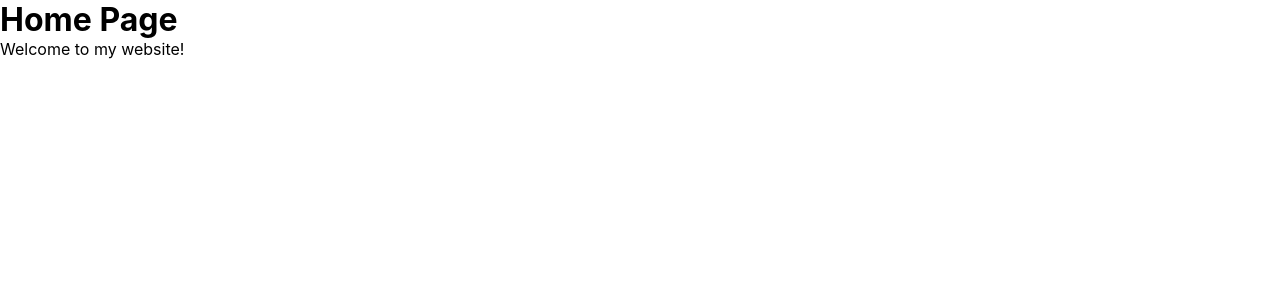
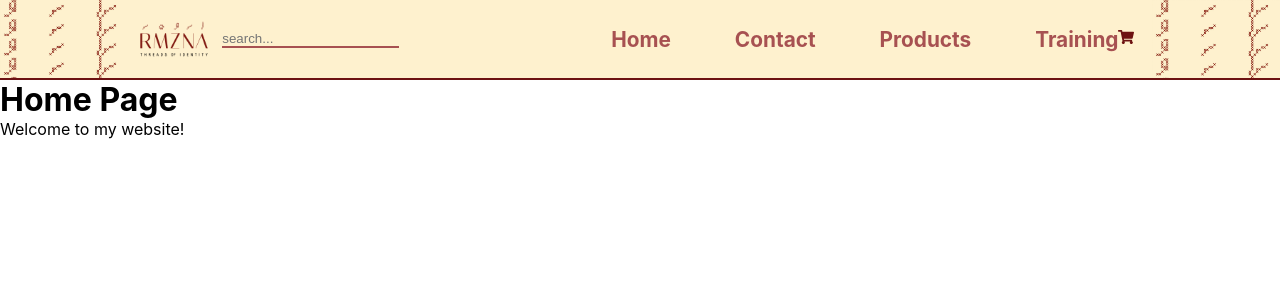
Before and after one commit to AbdellatifAlKerde/Real-Client_Front-End, a React (Create React App) app in the folder real-client-project/: page / in a window 1280 px wide. Shown: the top 300 px of the page. Built offline with nearby package versions, Linux system fonts and the light colour scheme.

Commit message:
Header-Page is done

```diff
--- a/real-client-project/package.json
+++ b/real-client-project/package.json
@@ -8,6 +8,7 @@
     "@testing-library/user-event": "^13.5.0",
     "react": "^18.2.0",
     "react-dom": "^18.2.0",
+    "react-icons": "^4.8.0",
     "react-router-dom": "^6.10.0",
     "react-scripts": "5.0.1",
     "web-vitals": "^2.1.4"
--- a/real-client-project/src/App.js
+++ b/real-client-project/src/App.js
@@ -10,10 +10,11 @@ import ProductsPage from "./pages/Products/Products.js";
 import TrainingPage from "./pages/Training/Training.js";
 import DashboardPage from "./pages/Dashboard/Dashboard.js";
 import NotFound from "./pages/NotFound/NotFound.js";
-
+import Header from "../src/components/header/header"
 function App() {
   return (
     <div className="App">
+      <Header/>
         <Routes>
           <Route>
             <Route exact path="/" element={<HomePage />} />
--- a/real-client-project/src/components/header/header.css
+++ b/real-client-project/src/components/header/header.css
@@ -0,0 +1,174 @@
+
+
+.wrapp{
+    background-color: #fef1ce;
+    height: 10vh    ;
+    border-bottom: 2px solid rgb(109, 18, 18);
+    display: flex;
+    align-items: center;
+    justify-content: space-around;
+}
+
+.logo-search{
+    margin-left: px;
+    width:18%;
+    display: flex;
+    align-items: center;
+    justify-content: space-between;
+}
+.search-bare{
+    border: none;
+    border-bottom: 2px solid rgb(167, 81, 81);
+    background-color:#fef1ce;
+    color: rgb(109, 18, 18);
+}
+.search-bare:focus{
+    outline: none;
+}
+
+.header-logo{
+    width: 7rem;
+    height: 6rem;
+}
+
+.list{
+    /* border: 2px solid red; */
+    width: 20%;
+    display: flex;
+    align-items: center;
+    justify-content: space-between;
+    list-style-type: none;
+}
+
+.link {
+        text-decoration: none;
+        padding: 2px;
+        border-radius: 2px;
+        font-size: 1.3rem;
+        font-weight: bold;
+        color: rgb(167, 81, 81);
+        margin-right: 60px
+}
+
+.link:hover{
+  color: rgb(109, 18, 18);
+}
+
+.center-space{
+    position: absolute;
+    top: 0;
+    right: 35%;
+    background-image: url("../../images/RMZNA-user-login-background.png");
+    background-size: cover  ;
+    width: 10%;
+    height: 9.7vh;
+    display:none
+}
+
+.cart{
+    /* width: 40px;
+    height: 40px; */
+    /* background-color: red; */
+    color: rgb(109, 18, 18);
+    margin-right: 20px;
+}
+
+
+.right-space{
+    position: absolute;
+    top: 0;
+    right: 0;
+    background-image: url("../../images/RMZNA-user-login-background.png");
+    background-size: cover  ;
+    width: 10%;
+    height: 9.7vh;
+}
+
+.left-space{
+    position: absolute;
+    top: 0;
+    left: 0;
+    background-image: url("../../images/RMZNA-user-login-background.png");
+    background-size: cover  ;
+    width: 10%;
+    height: 9.8vh;
+}
+.cart:hover{
+    cursor: pointer;
+}
+
+.dropdown_menu{
+    /* display: none; */
+    position:absolute;
+    right: 1rem;
+    top: 4rem;
+    width: 300px;
+    height: 0;
+    background: rgba(217, 178, 120, 0.22);
+    backdrop-filter: blur(15px);
+    border-radius: 10px;
+    overflow: hidden;
+    transition: height 1.5s cubic-bezier(0.175, 0.885, 0.32, 1.275);
+}
+
+.dropdown_menu{
+    height: 240px;
+    /* border: 2px solid blue; */
+}
+.dropdown_menu li {
+    padding: 0.7rem;
+    display: flex;
+    justify-content: center;
+    /* border: 2px solid red; */
+
+}
+
+.dropdown_menu .action_btn {
+    width: 100%;
+    display: flex;
+    justify-content: center;
+
+}
+.toggle_btn {
+    color: rgb(167, 81, 81);
+    font-size: 1.5rem;
+    cursor: pointer;
+    display: none;
+}
+@media(max-width : 992px){
+
+.right-space, .left-space {
+    display: none;
+}
+
+.list{
+    display: none;
+}
+.wrapp{
+
+    justify-content: space-between;
+}
+
+.toggle_btn {
+    color: rgb(167, 81, 81);
+    font-size: 1.5rem;
+    cursor: pointer;
+    display: block;
+    margin-right: 10px;
+    margin-left: -15rem;
+}
+.center-space{
+    display: block;
+}
+
+.search-bare{
+    display: none;
+
+}
+
+.link {
+
+        margin-right: 0px
+}
+
+}
--- a/real-client-project/src/components/header/header.js
+++ b/real-client-project/src/components/header/header.js
@@ -0,0 +1,117 @@
+import {React , useState } from 'react';
+import logo from "../../images/logo-for-web.png";
+import { NavLink} from "react-router-dom";
+import {
+  FaCartPlus,
+  FaShoppingCart,
+  FaAlignJustify,
+  FaAlignCenter,
+} from "react-icons/fa";
+import "../header/header.css";
+
+const HeaderPage = () =>  {
+   const [open , setOpen] = useState(false)
+
+
+    const handelMenuShow = () => {
+        console.log("hassan")
+        setOpen(true);
+    }
+
+        const handelMenuHidden = () => {
+          console.log("hassan");
+          setOpen(false);
+        };
+
+  return (
+    <div className="wrapp">
+      <div className="left-space"></div>
+      <div className="logo-search">
+        <img className="header-logo" src={logo} width="2rem" height="2rem" />
+        <input className="search-bare" placeholder="search..."></input>
+      </div>
+
+      <ul className="list">
+        <li>
+          <NavLink className="link" to="/" href="#hero">
+            Home
+          </NavLink>
+        </li>
+        <li>
+          <NavLink className="link" to="/contact" href="#hero">
+            Contact
+          </NavLink>
+        </li>
+        <li>
+          <NavLink className="link" to="/products" href="#hero">
+            Products
+          </NavLink>
+        </li>
+        <li>
+          <NavLink className="link" to="/training" href="#hero">
+            Training
+          </NavLink>
+        </li>
+      </ul>
+      <div className="center-space"></div>
+      <div className="cart">
+        <FaShoppingCart />
+      </div>
+      {!open ? (
+        <div className="toggle_btn">
+          <FaAlignJustify onClick={handelMenuShow} />
+        </div>
+      ) : (
+        <div className="toggle_btn">
+          <FaAlignCenter onClick={handelMenuHidden} />
+        </div>
+      )}
+      {open ? (
+        <div className="dropdown_menu">
+          <li>
+            <NavLink
+              className="link"
+              to="/"
+              href="#hero"
+              onClick={handelMenuHidden}
+            >
+              Home
+            </NavLink>
+          </li>
+          <li>
+            <NavLink
+              className="link"
+              to="/contact"
+              href="#hero"
+              onClick={handelMenuHidden}
+            >
+              Contact
+            </NavLink>
+          </li>
+          <li>
+            <NavLink
+              className="link"
+              to="/products"
+              href="#hero"
+              onClick={handelMenuHidden}
+            >
+              Products
+            </NavLink>
+          </li>
+          <li>
+            <NavLink
+              className="link"
+              to="/training"
+              href="#hero"
+              onClick={handelMenuHidden}
+            >
+              Training
+            </NavLink>
+          </li>
+        </div>
+      ) : null}
+      <div className="right-space"></div>
+    </div>
+  );
+}
+export default HeaderPage;
```
Also changed, not shown: 1 other file (tests, documents, lock files or other folders).
